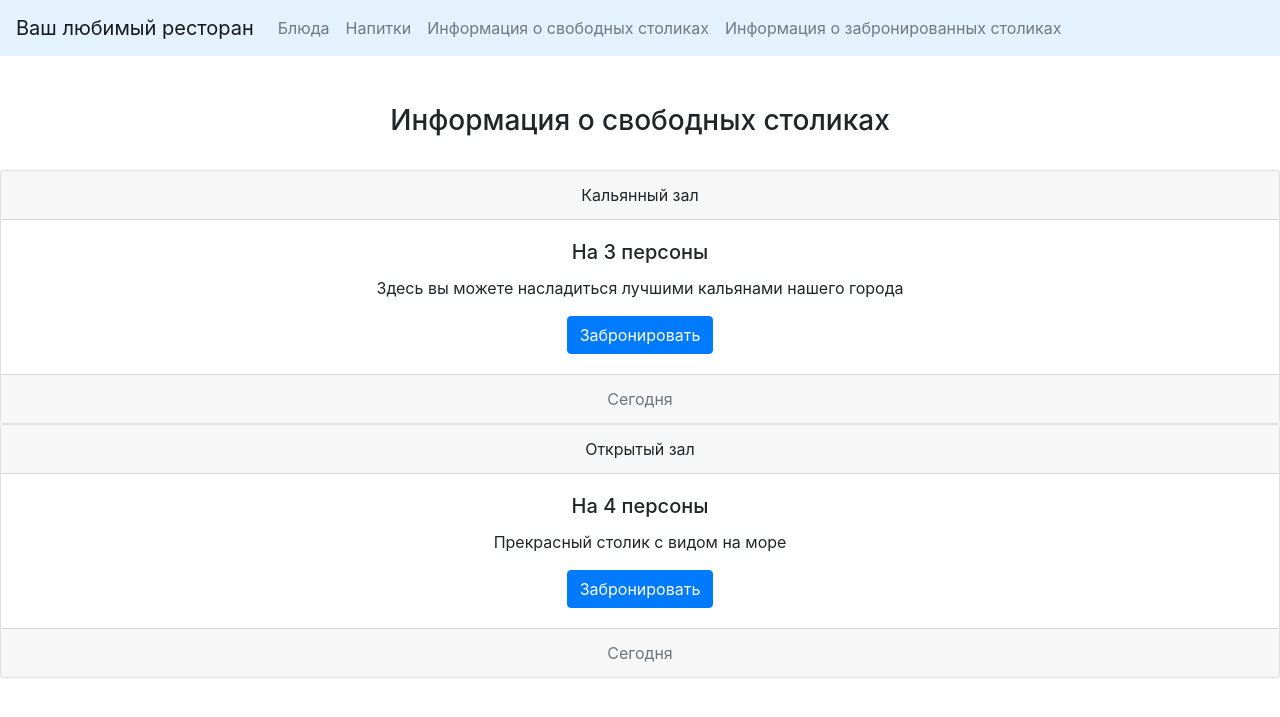
After one commit to LeslyDev/mini_restaurant, a Django app: page /restaurant/tables_info/ in a window 1280 px wide. The commit adds this page. Shown: the top 717 px of the page. Run offline with Django 3.2, Linux system fonts and the light colour scheme; data comes from the database, SQL or seed files in the repository; both versions use the stored data as it was after the commit; some libraries are stand-ins or nearby versions.

Commit message:
Добавил функциональность бронирования столика

```diff
--- a/infrastructure/models.py
+++ b/infrastructure/models.py
@@ -14,7 +14,9 @@ class MenuElement(models.Model):
 
 class Table(models.Model):
     size = models.IntegerField()
-    time = models.DateTimeField(blank=True, null=True)
+    place = models.CharField(max_length=15, blank=True, null=True)
+    description = models.TextField(blank=True, null=True)
+    time = models.CharField(max_length=7, blank=True, null=True)
     status = models.CharField(max_length=4, default='free', blank=False, null=False)
     owner_name = models.CharField(max_length=10, blank=True)
     owner_number = models.CharField(max_length=12, blank=True)
--- a/infrastructure/templates/book_table.html
+++ b/infrastructure/templates/book_table.html
@@ -6,8 +6,8 @@
 
 {% block content %}
     <h3 class="d-flex align-items-center justify-content-center mt-5">Забронировать столик</h3> <br>
-    <div class="card ml-4 mb-4">
-        <form action="{% url 'book_table_url' %}" method="post">
+    <div class="card text-center ml-4 mb-4">
+        <form action="{% url 'book_table_url' table_id=id %}" method="post">
             {% csrf_token %}
             {{ form.as_p }}
             <button class="btn btn-primary" type="submit">Забронировать столик</button>
--- /dev/null
+++ b/infrastructure/templates/tables_info.html
@@ -0,0 +1,24 @@
+{% extends 'base.html' %}
+
+{% block title %}
+    MyCompany
+{% endblock %}
+
+{% block content %}
+    <h3 class="d-flex align-items-center justify-content-center mt-5">Информация о свободных столиках</h3> <br>
+    {% for free_table in free_table_info %}
+        <div class="card text-center">
+          <div class="card-header">
+            {{ free_table.place }}
+          </div>
+          <div class="card-body">
+            <h5 class="card-title">На {{ free_table.size }} персоны</h5>
+            <p class="card-text">{{ free_table.description }}</p>
+            <a href="{% url 'book_table_url' table_id=free_table.id %}" class="btn btn-primary">Забронировать</a>
+          </div>
+          <div class="card-footer text-muted">
+            Сегодня
+          </div>
+        </div>
+    {% endfor %}
+{% endblock %}
--- a/infrastructure/urls.py
+++ b/infrastructure/urls.py
@@ -6,5 +6,7 @@ urlpatterns = [
     path('home_page/', index, name='index'),
     path('food/', food_list, name='food_list_url'),
     path('drinks/', drink_list, name='drink_list_url'),
-    path('book_table/', book_table, name='book_table_url')
+    path('tables_info/', tables_info, name='tables_info_url'),
+    path('book_table/<int:table_id>/', book_table, name='book_table_url'),
+    path('busy_tables_info/', busy_tables_info, name='busy_tables_info_url')
 ]
--- a/infrastructure/views.py
+++ b/infrastructure/views.py
@@ -1,6 +1,6 @@
-from django.http import HttpResponse
+from django.http import HttpResponseRedirect
 from django.shortcuts import render, redirect
-from django.template import loader
+from django.urls import reverse_lazy
 
 from infrastructure.models import *
 from infrastructure.forms import *
@@ -19,30 +19,28 @@ def food_list(request):
     return render(request, 'food_list.html', context={'food': food})
 
 
-def food_detail(request, food_id):
-    food = MenuElement.objects.get(id=food_id)
-    return render(request, 'food_detail.html', context={'food': food})
-
-
 def drink_list(request):
     drinks = MenuElement.objects.filter(element_type='drink').all()
     return render(request, 'drink_list.html', context={'drinks': drinks})
 
 
-def drink_detail(request, drink_id):
-    return render(request, 'drink_detail.html')
+def tables_info(request):
+    free_table_info = Table.objects.filter(status='free').all().order_by('size')
+    return render(request, 'tables_info.html', context={'free_table_info': free_table_info})
 
 
-def book_table(request):
+def busy_tables_info(request):
+    busy_table_info = Table.objects.filter(status='busy').all()
+    return render(request, 'busy_tables_info.html', context={'busy_table_info': busy_table_info})
+
+
+def book_table(request, table_id):
     form = TableForm()
-    template = loader.get_template('book_table.html')
-    data = {'form': form}
     if request.method == 'GET':
-        return HttpResponse(template.render(data, request))
+        return render(request, 'book_table.html', context={'form': form, 'id': table_id})
     else:
-        Table.objects.update(size=request.POST['size'],
-                             # time=request.POST['time'],
-                             status='busy',
-                             owner_name=request.POST['owner_name'],
-                             owner_number=request.POST['owner_number'])
-        return redirect('/list/')
+        Table.objects.filter(id=table_id).update(time=request.POST['time'],
+                                                 status='busy',
+                                                 owner_name=request.POST['owner_name'],
+                                                 owner_number=request.POST['owner_number'])
+        return HttpResponseRedirect(reverse_lazy('busy_tables_info_url'))
--- a/mini_restaurant/settings.py
+++ b/mini_restaurant/settings.py
@@ -114,6 +114,7 @@ USE_L10N = True
 
 USE_TZ = True
 
+EXIST_TIME = ["13:00", "14:00", "15:00", "16:00", "17:00", "18:00", "19:00", "20:00", "21:00", "22:00", "23:00"]
 
 # Static files (CSS, JavaScript, Images)
 # https://docs.djangoproject.com/en/3.1/howto/static-files/
--- a/templates/base.html
+++ b/templates/base.html
@@ -8,6 +8,9 @@
         {% endblock %}
     </title>
     <link rel="stylesheet" href="https://maxcdn.bootstrapcdn.com/bootstrap/4.0.0/css/bootstrap.min.css" integrity="sha384-Gn5384xqQ1aoWXA+058RXPxPg6fy4IWvTNh0E263XmFcJlSAwiGgFAW/dAiS6JXm" crossorigin="anonymous">
+    <script src="https://code.jquery.com/jquery-3.2.1.slim.min.js" integrity="sha384-KJ3o2DKtIkvYIK3UENzmM7KCkRr/rE9/Qpg6aAZGJwFDMVNA/GpGFF93hXpG5KkN" crossorigin="anonymous"></script>
+    <script src="https://cdnjs.cloudflare.com/ajax/libs/popper.js/1.12.9/umd/popper.min.js" integrity="sha384-ApNbgh9B+Y1QKtv3Rn7W3mgPxhU9K/ScQsAP7hUibX39j7fakFPskvXusvfa0b4Q" crossorigin="anonymous"></script>
+    <script src="https://maxcdn.bootstrapcdn.com/bootstrap/4.0.0/js/bootstrap.min.js" integrity="sha384-JZR6Spejh4U02d8jOt6vLEHfe/JQGiRRSQQxSfFWpi1MquVdAyjUar5+76PVCmYl" crossorigin="anonymous"></script>
 </head>
 <body>
     <nav class="navbar navbar-expand-lg navbar-light" style="background-color: #e3f2fd;">
@@ -19,7 +22,8 @@
             <div class="navbar-nav">
                     <a class="nav-item nav-link" href="{% url 'food_list_url' %}">Блюда</a>
                     <a class="nav-item nav-link" href="{% url 'drink_list_url' %}">Напитки</a>
-                    <a class="nav-item nav-link" href="{% url 'book_table_url' %}">Забронировать столик</a>
+                    <a class="nav-item nav-link" href="{% url 'tables_info_url' %}">Информация о свободных столиках</a>
+                    <a class="nav-item nav-link" href="{% url 'busy_tables_info_url' %}">Информация о забронированных столиках</a>
             </div>
         </div>
     </nav>
```
Also changed, not shown: infrastructure/forms.py (+14 -7 lines), infrastructure/templates/busy_tables_info.html (added, +23 -0 lines), db.sqlite3, infrastructure/migrations/0004_auto_20210127_1010.py (added), infrastructure/migrations/0005_auto_20210127_1012.py (added), 1 other file.
